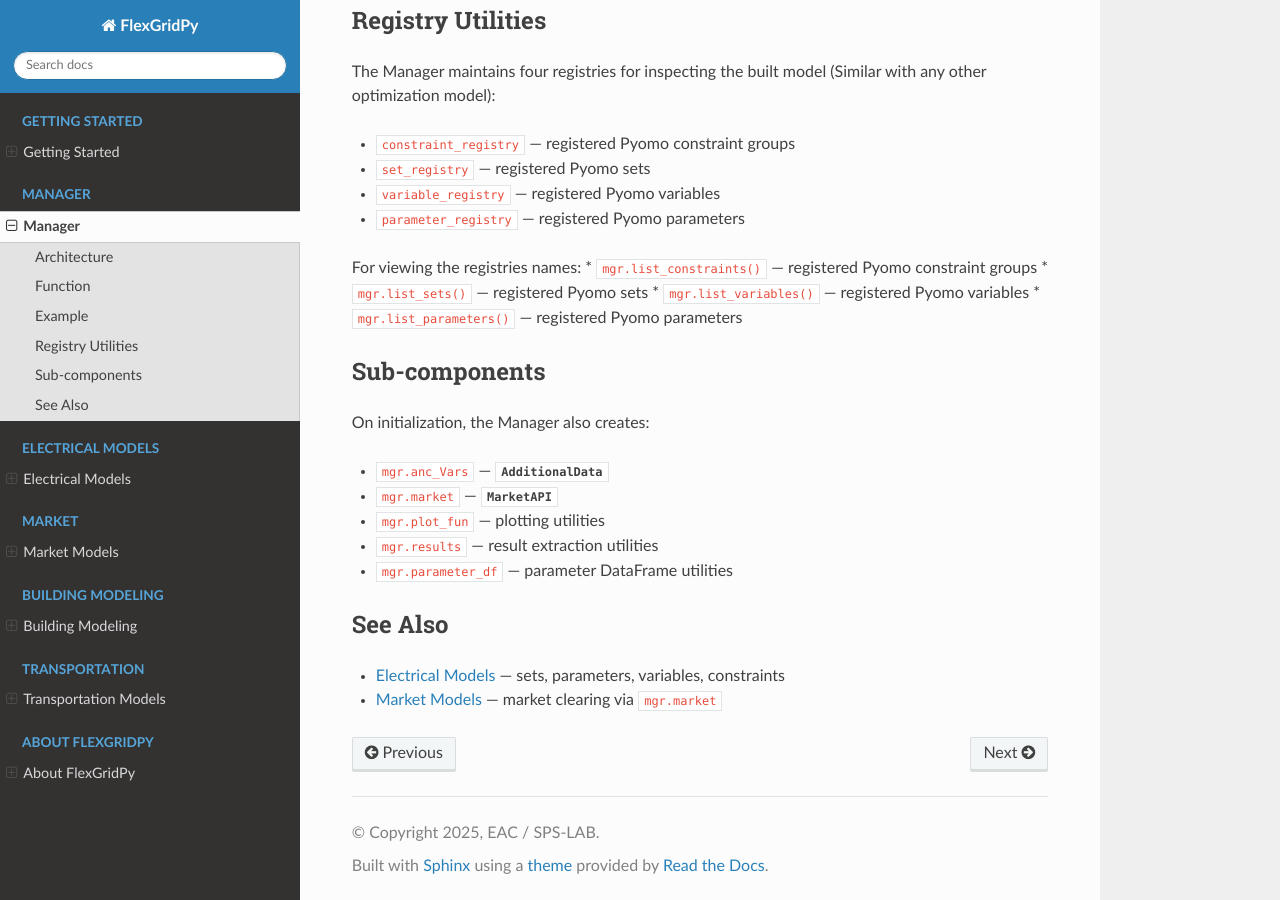
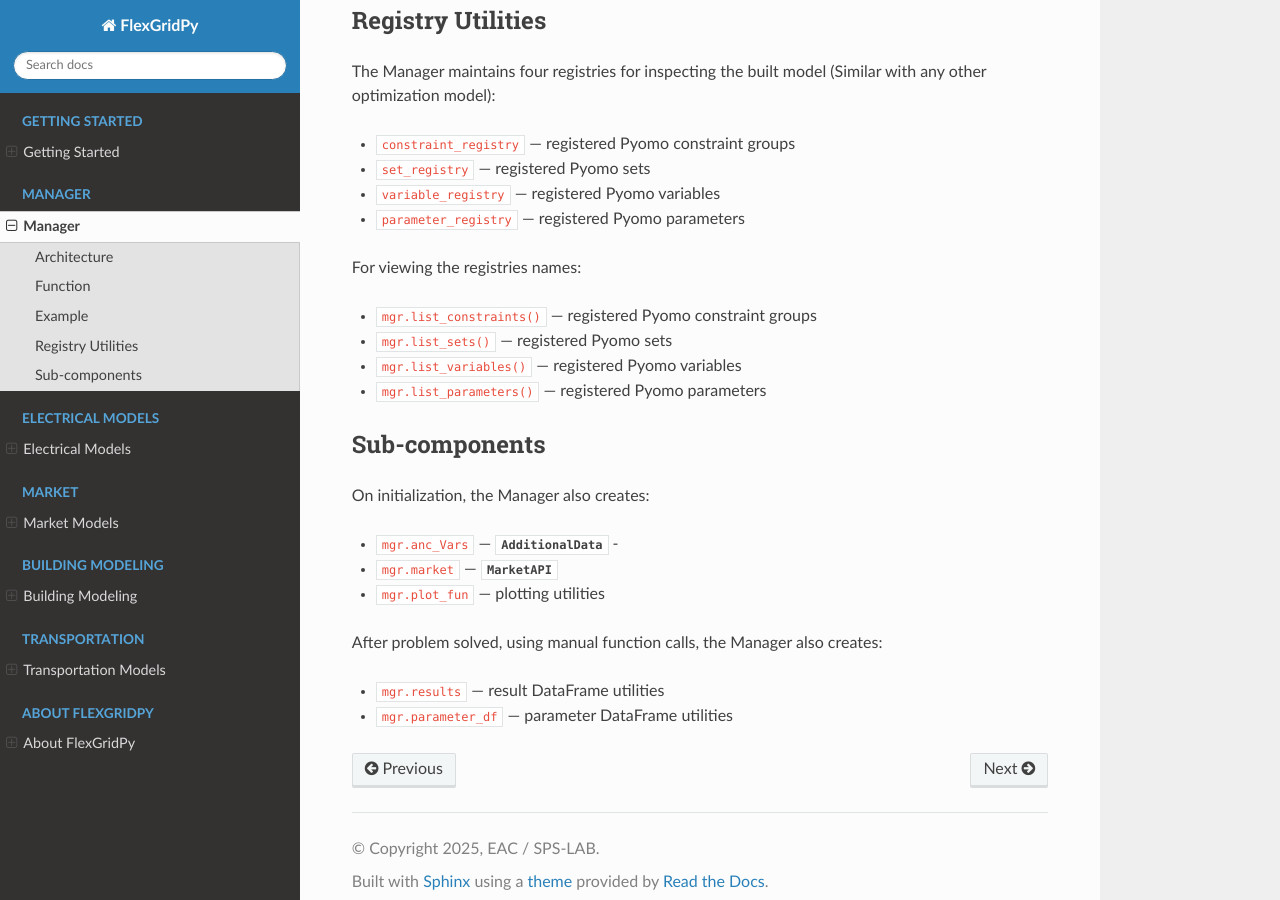
Before and after one commit to savvaspanagi/FlexGrid_Documentation, a Sphinx documentation site: the page built from docs/source/manager.rst, in a window 1280 px wide and 900 px high, scrolled down 980 px. Built offline with Sphinx 7.4.7 and the Read the Docs theme 3.1.0, drawn with Linux system fonts in a browser that asks for light colours.

Commit message:
fix_toctree paths

```diff
--- a/docs/source/manager.rst
+++ b/docs/source/manager.rst
@@ -59,6 +59,7 @@ The Manager maintains four registries for inspecting the built model (Similar wi
 * ``parameter_registry`` — registered Pyomo parameters
 
 For viewing the registries names:
+
 * ``mgr.list_constraints()`` — registered Pyomo constraint groups
 * ``mgr.list_sets()`` — registered Pyomo sets
 * ``mgr.list_variables()`` — registered Pyomo variables
@@ -69,14 +70,11 @@ Sub-components
 
 On initialization, the Manager also creates:
 
-* ``mgr.anc_Vars`` — :class:`~flexgridpy.electrical_models.initializations.additional_data.AdditionalData`
+* ``mgr.anc_Vars`` — :class:`~flexgridpy.electrical_models.initializations.additional_data.AdditionalData` -
 * ``mgr.market`` — :class:`~flexgridpy.market_models.manager_market.MarketAPI`
 * ``mgr.plot_fun`` — plotting utilities
-* ``mgr.results`` — result extraction utilities
+
+After problem solved, using manual function calls, the Manager also creates:
+
+* ``mgr.results`` — result DataFrame utilities
 * ``mgr.parameter_df`` — parameter DataFrame utilities
-
-See Also
---------
-
-* :doc:`electrical_models/index` — sets, parameters, variables, constraints
-* :doc:`market/index` — market clearing via ``mgr.market``
```
